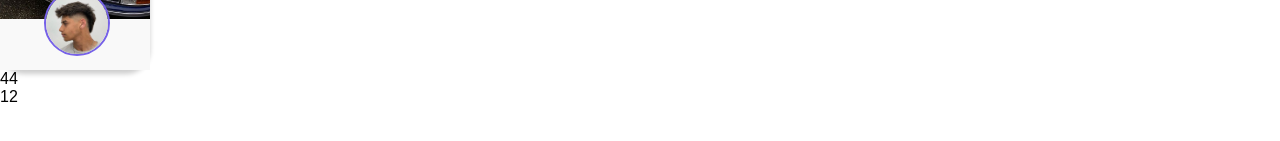
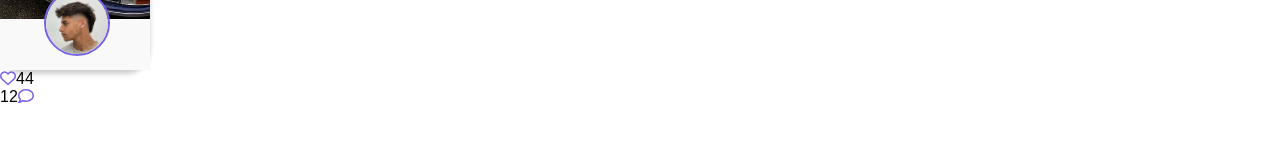
Before and after one commit to Lana-Software/Lana-App, a Vue app: page / in a window 1280 px wide. Shown: the part 275-416 px from the top of the page. Built offline with nearby package versions, Linux system fonts and the light colour scheme; a web font is replaced by a local one.

Commit message:
Font awesome configured and icons added (using String Sintax)

```diff
--- a/package.json
+++ b/package.json
@@ -11,7 +11,9 @@
   },
   "dependencies": {
     "@fortawesome/fontawesome-svg-core": "^6.4.0",
+    "@fortawesome/free-brands-svg-icons": "^6.4.0",
     "@fortawesome/free-regular-svg-icons": "^6.4.0",
+    "@fortawesome/free-solid-svg-icons": "^6.4.0",
     "@fortawesome/vue-fontawesome": "^3.0.3",
     "pinia": "^2.0.35",
     "vue": "^3.2.47"
--- a/src/components/post.vue
+++ b/src/components/post.vue
@@ -15,12 +15,12 @@
         </div>
         <div class="icons">
             <div class="container-heart">
-                <i class="heart"></i>
+                <fa icon="fa-regular fa-heart" style="color: #7661e8;" />
                 <span class="likes">{{ total_likes }}</span>
             </div>
             <div class="container-comment">
                 <span class="comments">{{ total_comments }}</span>
-                <i class="comments-icon"></i>
+                <fa icon="fa-regular fa-comment" style="color: #7661e8;" />
             </div>
         </div>
 	</div>
--- a/src/main.ts
+++ b/src/main.ts
@@ -1,10 +1,20 @@
+// Global
 import { createApp } from 'vue'
 import { createPinia } from 'pinia'
 import './style.css'
+
+// Vue imports and use libraries
+import { FontAwesomeIcon } from '@fortawesome/vue-fontawesome'
+import { library } from '@fortawesome/fontawesome-svg-core'
+import { far } from '@fortawesome/free-regular-svg-icons'
+
+// App import
 import App from './App.vue'
+
+library.add(far)
 
 const pinia = createPinia()
 const app = createApp(App)
 
 app.use(pinia)
-app.mount('#app')
+app.component('fa', FontAwesomeIcon).mount('#app')
--- a/src/views/post.vue
+++ b/src/views/post.vue
@@ -6,7 +6,6 @@
 	<div>
 		<h2 class="share-title"> Share Your Moments! </h2>
 	</div>
-	<font-awesome-icon icon="fa-solid fa-user-secret" />
 	<background />
 </template>
 
```
Also changed, not shown: 1 other file (tests, documents, lock files or other folders).
